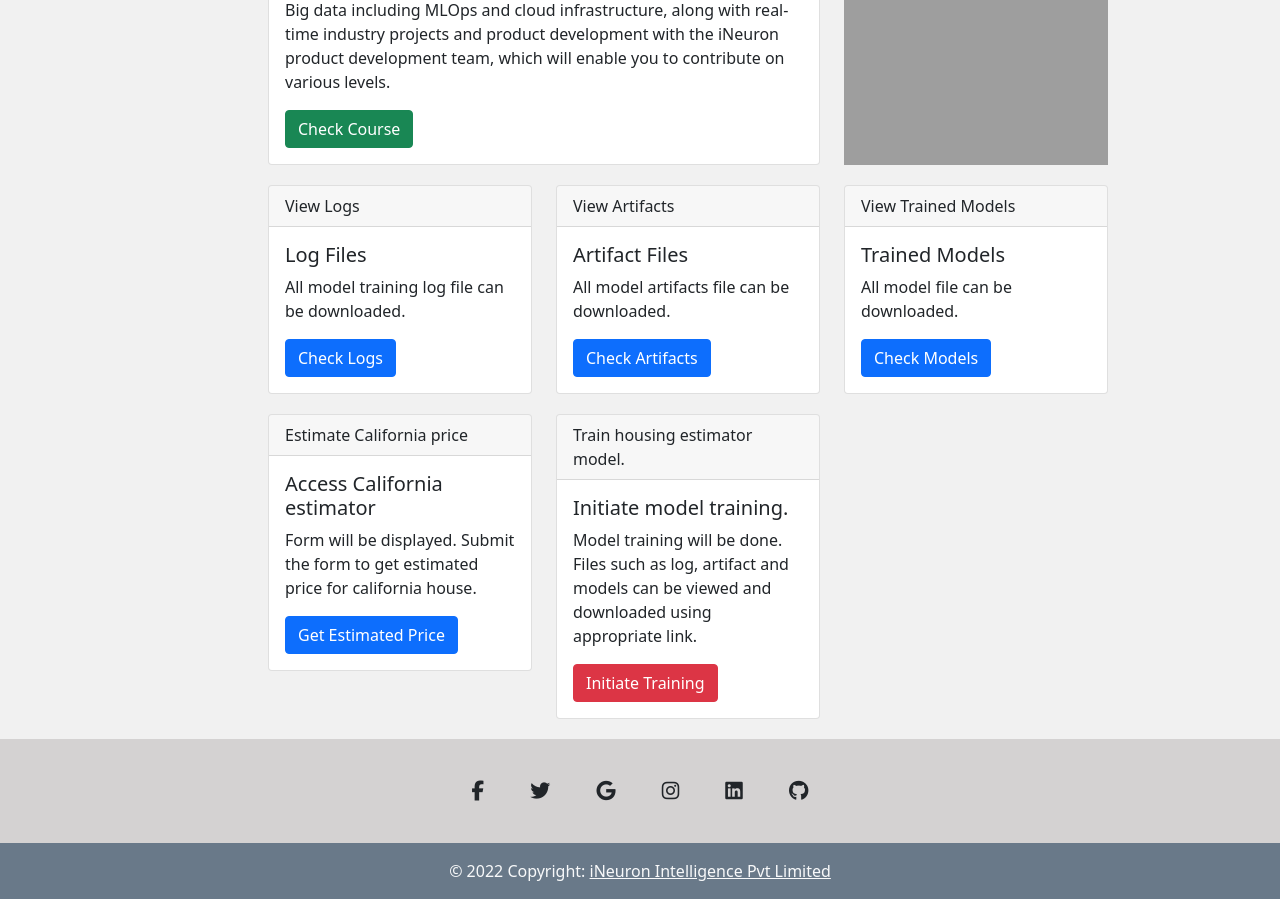
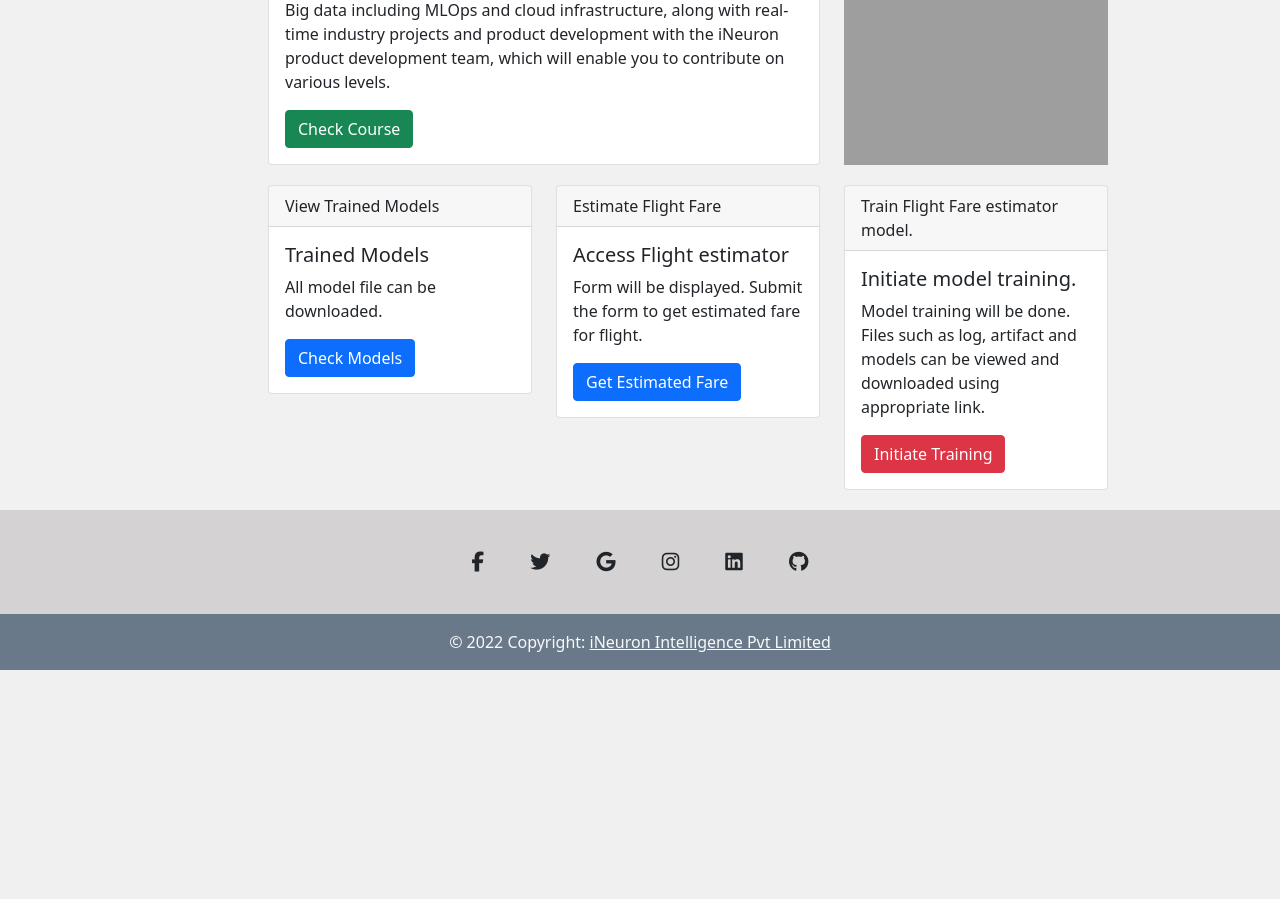
Before and after one commit to sreeman-11021996/Flight_Fare_Prediction, a Flask app: page / in a window 1280 px wide. Shown: the part 288-1187 px from the top of the page. After the commit the page ends 958 px from the top, so only its background shows below. Run offline with Flask 2, Linux system fonts and the light colour scheme; some libraries are stand-ins or nearby versions; grey boxes are pictures that could not be loaded.

Commit message:
index.html changes

```diff
--- a/templates/index.html
+++ b/templates/index.html
@@ -31,34 +31,7 @@
 
         </div>
         </div>
-<div class="col-md-4 col-lg-4 col-sm-12">
-<div class="card">
-    <div class="card-header">
-       View Logs
-    </div>
-    <div class="card-body">
 
-        <h5 class="card-title">Log Files</h5>
-        <p class="card-text">All model training log file can be downloaded.</p>
-        <a class="btn btn-primary" href="/logs">Check Logs</a>
-    </div>
-</div>
-</div>
-
-
-<div class="col-md-4 col-lg-4 col-sm-12" style="margin-bottom:20px;">
-    <div class="card">
-        <div class="card-header">
-           View Artifacts
-        </div>
-        <div class="card-body">
-
-            <h5 class="card-title">Artifact Files</h5>
-            <p class="card-text">All model artifacts file can be downloaded.</p>
-            <a class="btn btn-primary" href="/artifact">Check Artifacts</a>
-        </div>
-    </div>
-    </div>
 
 
 
@@ -80,13 +53,13 @@
     <div class="col-md-4 col-lg-4 col-sm-12"  style="margin-bottom:20px;">
         <div class="card">
             <div class="card-header">
-              Estimate California price
+              Estimate Flight Fare
             </div>
             <div class="card-body">
 
-                <h5 class="card-title">Access California estimator</h5>
-                <p class="card-text">Form will be displayed. Submit the form to get estimated price for california house.</p>
-                <a class="btn btn-primary" href="/predict">Get Estimated Price</a>
+                <h5 class="card-title">Access Flight estimator</h5>
+                <p class="card-text">Form will be displayed. Submit the form to get estimated fare for flight.</p>
+                <a class="btn btn-primary" href="/predict">Get Estimated Fare</a>
             </div>
         </div>
         </div>
@@ -94,7 +67,7 @@
         <div class="col-md-4 col-lg-4 col-sm-12"  style="margin-bottom:20px;">
             <div class="card">
                 <div class="card-header">
-                  Train housing estimator model.
+                  Train Flight Fare estimator model.
                 </div>
                 <div class="card-body">
 
```
